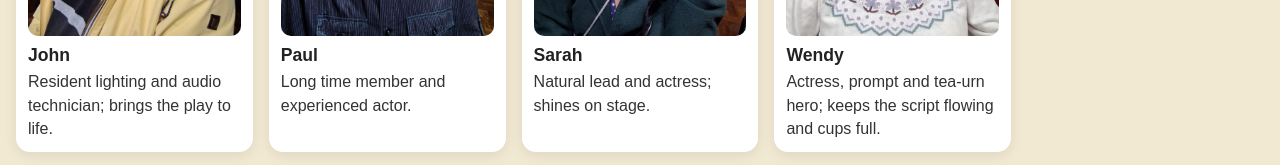
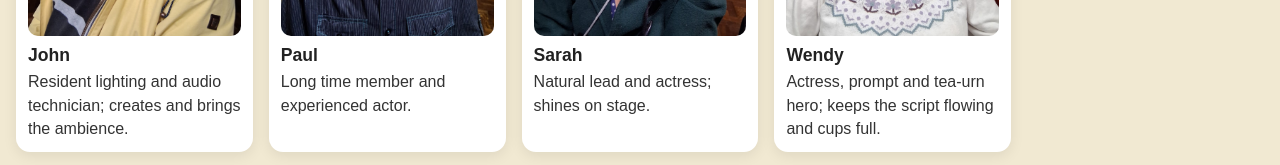
Before and after one commit to AvocadoCoding/PhoenixPlayersOfEarlsdon, a React (Create React App) app in the folder my-react-app/: page /about in a window 1280 px wide. Shown: the part 1350-1515 px from the top of the page. Built offline with nearby package versions, Linux system fonts and the light colour scheme.

Commit message:
Update AboutUs.js

```diff
--- a/my-react-app/src/pages/AboutUs.js
+++ b/my-react-app/src/pages/AboutUs.js
@@ -17,7 +17,7 @@ const members = [
   { name: 'Jan', img: JanImg, bio: 'Props and costumes wizard; if it sparkles or fits perfectly, it’s probably Jan.' },
   { name: 'Jane', img: JaneImg, bio: 'Behind the scenes manager; keeps the logistics running like clockwork.' },
   { name: 'Jennie', img: JennieImg, bio: 'Energetic actress and treasurer, keeps the plays and books balanced.' },
-  { name: 'John', img: JohnImg, bio: 'Resident lighting and audio technician; brings the play to life.' },
+  { name: 'John', img: JohnImg, bio: 'Resident lighting and audio technician; creates and brings the ambience.' },
   { name: 'Paul', img: PaulImg, bio: 'Long time member and experienced actor.' },
   { name: 'Sarah', img: SarahImg, bio: 'Natural lead and actress; shines on stage.' },
   { name: 'Wendy', img: WendyImg, bio: 'Actress, prompt and tea-urn hero; keeps the script flowing and cups full.' },
```
